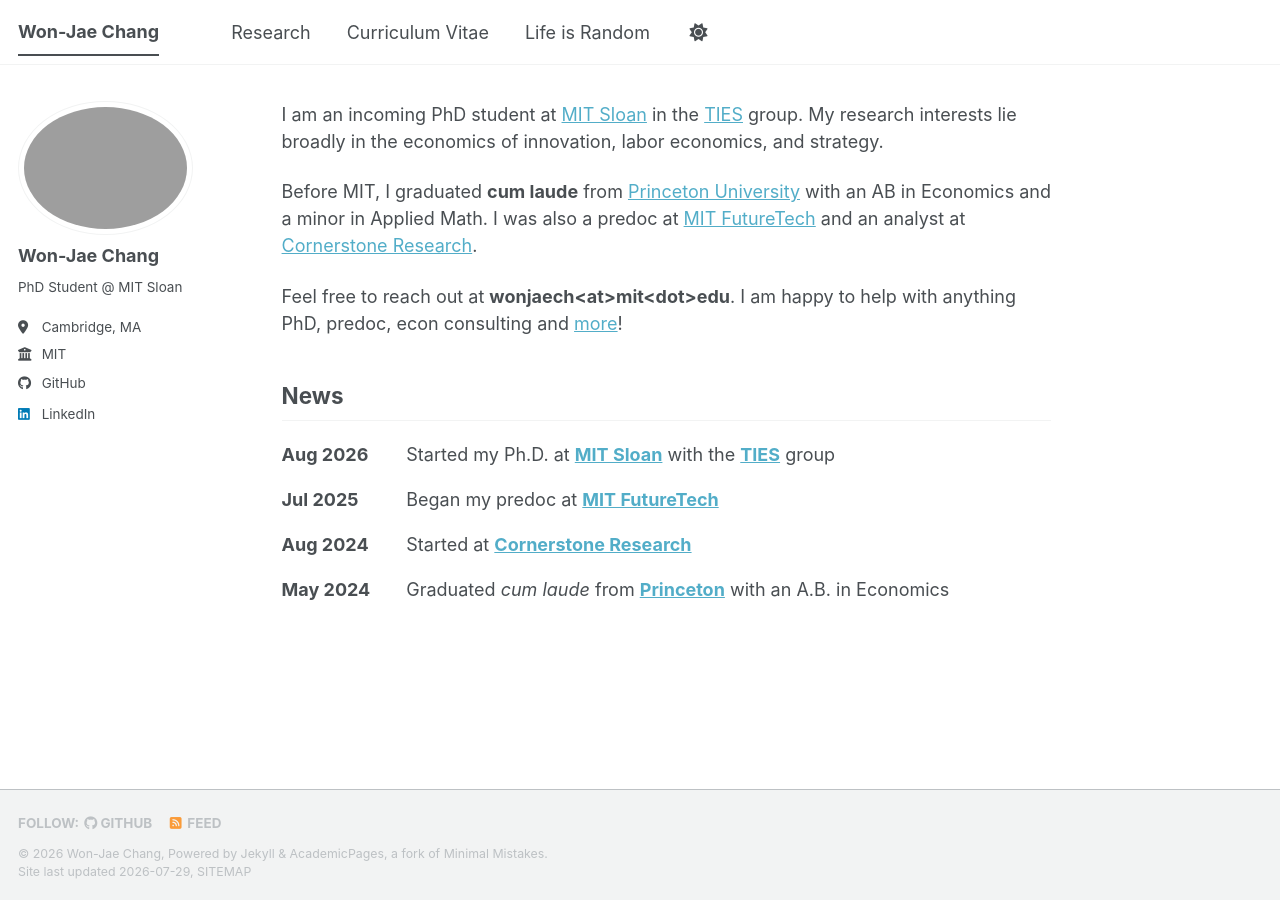
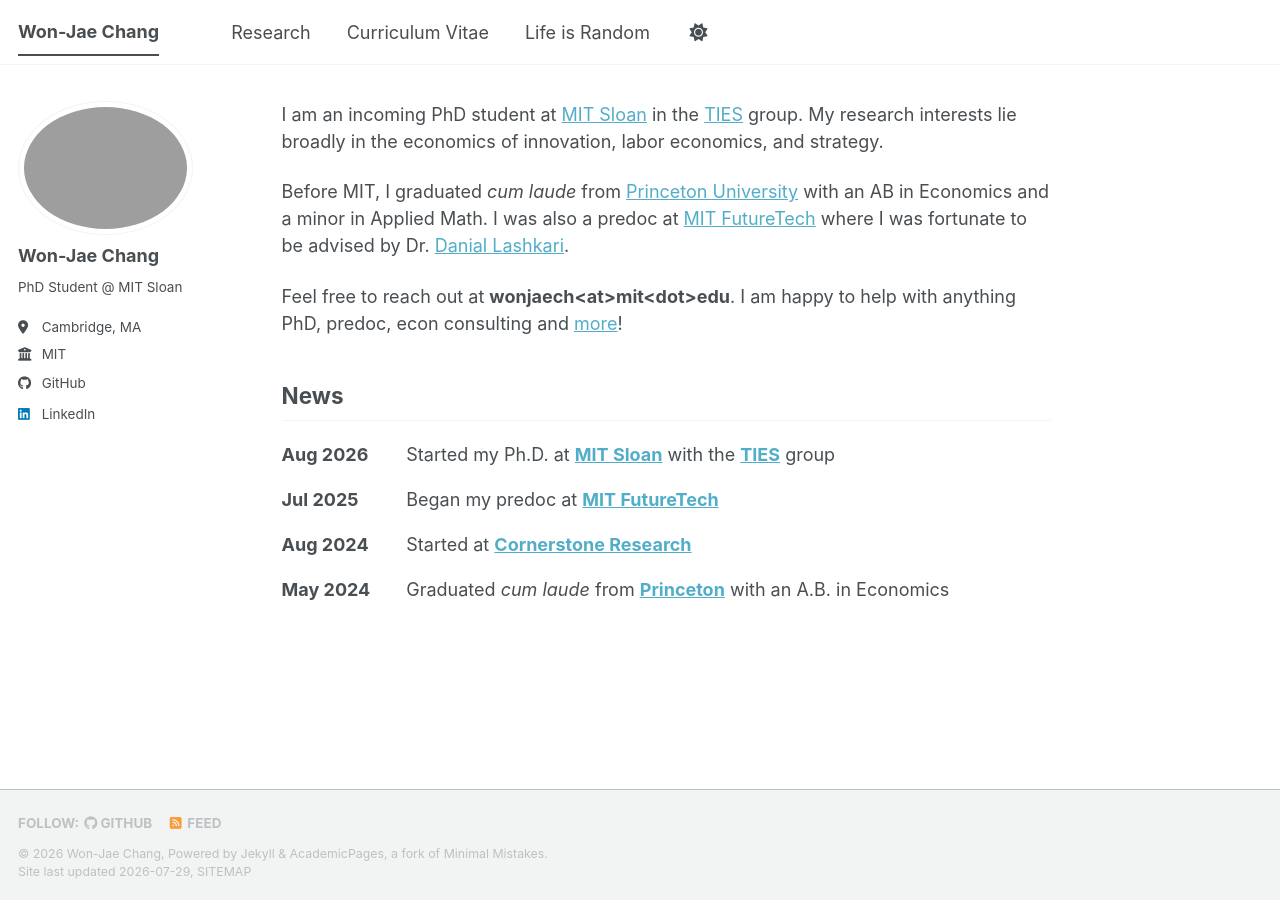
Before and after one commit to wonjaechang/wonjaechang, a Jekyll site: the page built from _pages/about.md, in a window 1280 px wide. Built offline with Jekyll 4.4.1, drawn with Linux system fonts in a browser that asks for light colours; a script bundle is joined from its source files by our own code; library files that are not in the unit come from our copies.

Commit message:
some big changes

```diff
--- a/_pages/about.md
+++ b/_pages/about.md
@@ -10,7 +10,7 @@ redirect_from:
 
 I am an incoming PhD student at [MIT Sloan](https://mitsloan.mit.edu/) in the [TIES](https://mitsloan.mit.edu/programs/phd/program-overview/ties) group. My research interests lie broadly in the economics of innovation, labor economics, and strategy.
 
-Before MIT, I graduated **cum laude** from [Princeton University](https://economics.princeton.edu/) with an AB in Economics and a minor in Applied Math. I was also a predoc at [MIT FutureTech](https://futuretech.mit.edu/) and an analyst at [Cornerstone Research](https://www.cornerstone.com/).
+Before MIT, I graduated _cum laude_ from [Princeton University](https://economics.princeton.edu/) with an AB in Economics and a minor in Applied Math. I was also a predoc at [MIT FutureTech](https://futuretech.mit.edu/) where I was fortunate to be advised by Dr. [Danial Lashkari](https://sites.google.com/view/danial-lashkari/home?authuser=0).
 
 Feel free to reach out at **wonjaech\<at\>mit\<dot\>edu**. I am happy to help with anything PhD, predoc, econ consulting and [more]({{ base_path }}/life/)!
 
```
